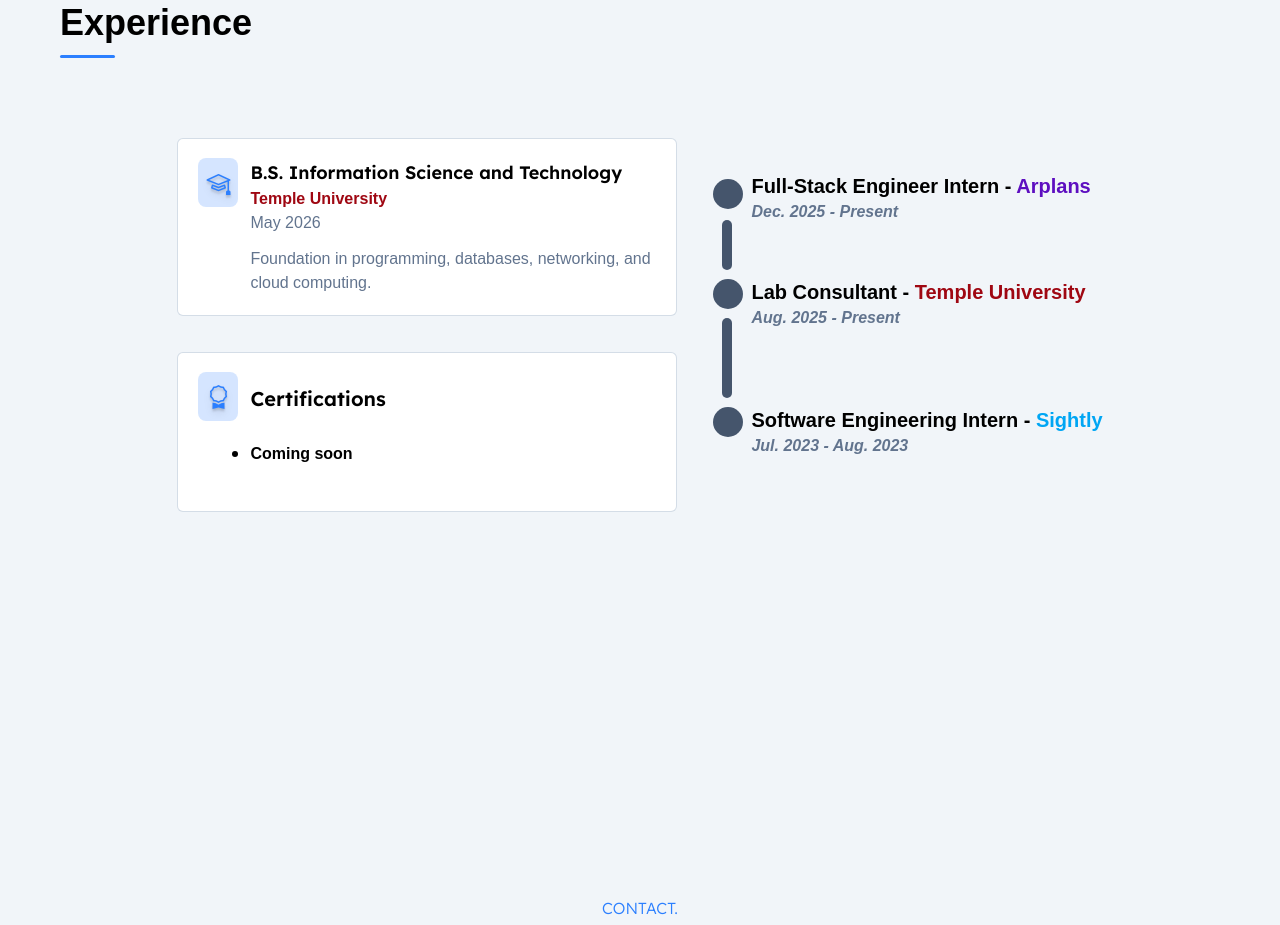
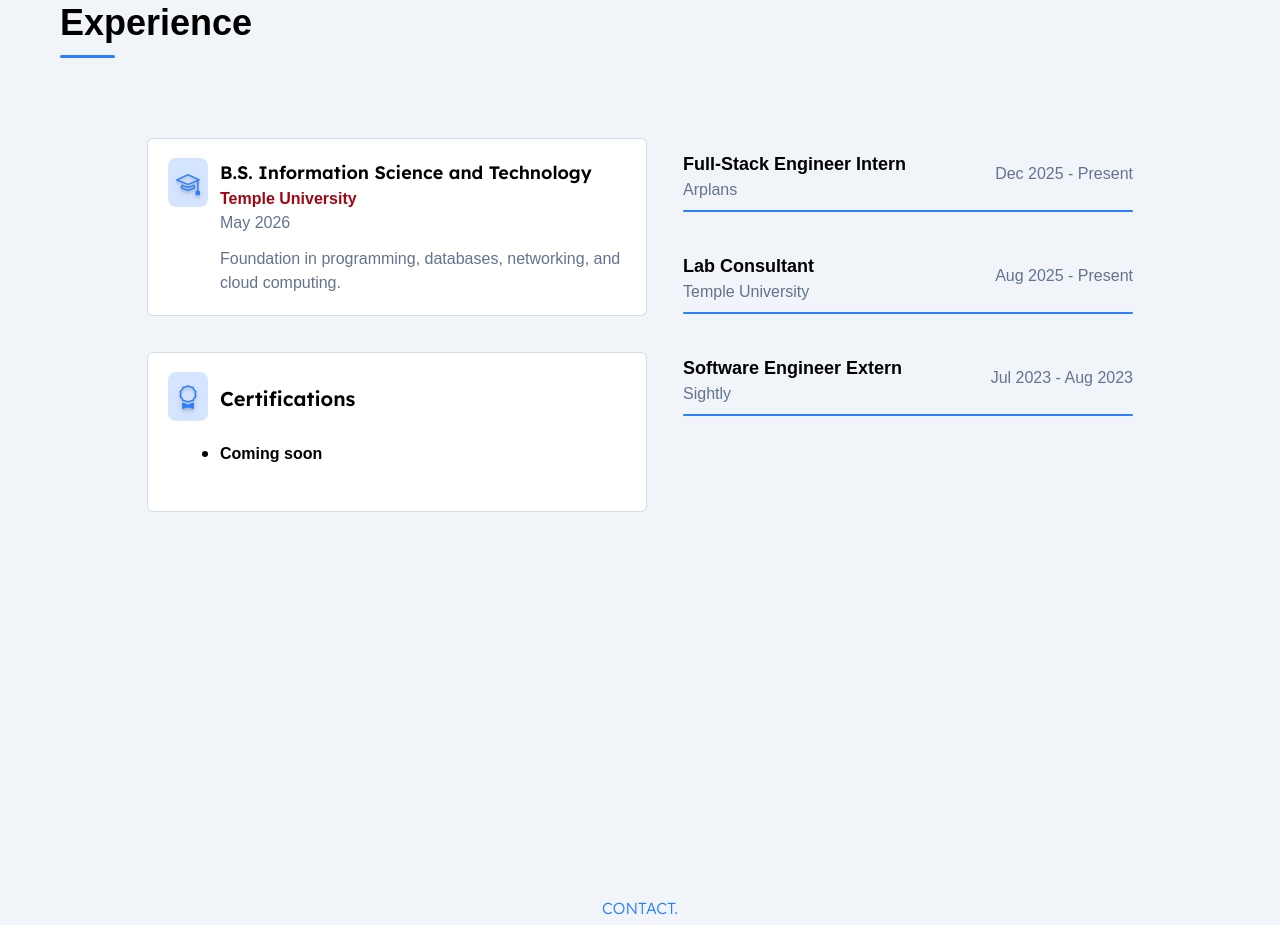
Before and after one commit to mikexbal/mikexbalogun, a website built with Vite: page portfolio/index.html in a window 1280 px wide. Shown: the part 1766-2691 px from the top of the page. Built offline with nearby package versions, Linux system fonts and the light colour scheme; a web font is replaced by a local one.

Commit message:
Fixed Divs

```diff
--- a/portfolio/index.html
+++ b/portfolio/index.html
@@ -99,7 +99,10 @@
           <h1 class="text-md mb-2 font-light text-blue-500">PORTFOLIO.</h1>
           <h3 class="text-4xl font-semibold mb-3">Experience</h3>
           <div class="bg-blue-500 h-[3px] w-[55px] rounded-full"></div>
+
           <div class="background-container flex flex-col lg:flex-row justify-center items-center">
+
+            <!-- Education Container -->
             <div class="education-container flex flex-col pt-10 md:pt-20">
               <div class="education-card mb-9 mr-9">
                 <div class="border-1 border-slate-300/80 rounded-md bg-white max-w-[500px] min-h-40 min-w-[380px] p-[20px] text-shadow-xs">
@@ -121,6 +124,7 @@
                   </div>
                 </div>
               </div>
+
               <div class="certification-card mb-9 mr-9">
                 <div class="border-1 border-slate-300/80 rounded-md bg-white max-w-[500px] min-h-40 min-w-[380px] p-[20px] text-shadow-xs">
                   <div class="flex flex-row">
@@ -131,8 +135,6 @@
                       <h1 class="text-xl font-semibold mt-3 mb-7">
                         Certifications
                       </h1>
-
-
                       <ul class="list-disc">
                         <li class="font-semibold"><p>Coming soon</p></li>
                       </ul>
@@ -141,32 +143,46 @@
                 </div>
               </div>
             </div>
-            <div class="career-container hidden lg:block">
-              <div class="flex items-center gap-2">
-                <div class="div-circle bg-slate-600 h-[30px] w-[30px] rounded-full mt-4"></div>
-                <div class="flex flex-col pt-6">
-                  <h3 class="text-xl font-semibold">Full-Stack Engineer Intern - <span class="text-violet-800">Arplans</span></h3>
-                  <p class="text-slate-500 font-semibold italic">Dec. 2025 - Present</p>
+            <!-- /Education Container -->
+
+            <!-- Career Container (Desktop) -->
+            <div class="career-container hidden lg:block w-[450px]">
+              <div class="flex flex-row justify-between" id="info-container">
+                <div>
+                  <h3 class="text-lg font-semibold">Full-Stack Engineer Intern</h3>
+                  <p class="text-slate-500">Arplans</p>
+                </div>
+                <div class="mt-3">
+                  <h3 class="text-slate-500 font-light text-md">Dec 2025 - Present</h3>
                 </div>
               </div>
-              <div class="div-line bg-slate-600 h-[50px] w-[10px] rounded-full ms-[9px] -mt-1"></div>
-              <div class="flex items-center gap-2 -mt-3">
-                <div class="div-circle bg-slate-600 h-[30px] w-[30px] rounded-full"></div>
-                <div class="flex flex-col">
-                  <h3 class="text-xl font-semibold pt-5">Lab Consultant - <span class="text-red-800">Temple University</span></h3>
-                  <p class="text-slate-500 font-semibold italic">Aug. 2025 - Present</p>
+              <div class="bg-blue-500 h-[2px] w-full rounded-full mt-2 mb-10"></div>
+
+              <div class="flex flex-row justify-between" id="info-container">
+                <div>
+                  <h3 class="text-lg font-semibold">Lab Consultant</h3>
+                  <p class="text-slate-500">Temple University</p>
+                </div>
+                <div class="mt-3">
+                  <h3 class="text-slate-500 font-light text-md">Aug 2025 - Present</h3>
                 </div>
               </div>
-              <div class="div-line bg-slate-600 h-[80px] w-[10px] rounded-full ms-[9px] -mt-3"></div>
-              <div class="flex items-center gap-2 -mt-3">
-                <div class="div-circle bg-slate-600 h-[30px] w-[30px] rounded-full"></div>
-                <div class="flex flex-col">
-                  <h3 class="text-xl font-semibold pt-5">Software Engineering Intern - <span class="text-sky-500">Sightly</span></h3>
-                  <p class="text-slate-500 font-semibold italic">Jul. 2023 - Aug. 2023</p>
+              <div class="bg-blue-500 h-[2px] w-full rounded-full mt-2 mb-10"></div>
+
+              <div class="flex flex-row justify-between" id="info-container">
+                <div>
+                  <h3 class="text-lg font-semibold">Software Engineer Extern</h3>
+                  <p class="text-slate-500">Sightly</p>
+                </div>
+                <div class="mt-3">
+                  <h3 class="text-slate-500 font-light text-md">Jul 2023 - Aug 2023</h3>
                 </div>
               </div>
+              <div class="bg-blue-500 h-[2px] w-full rounded-full mt-2 mb-10"></div>
             </div>
+            <!-- /Career Container (Desktop) -->
 
+            <!-- Career Container (Mobile) -->
             <div class="career-container-sm lg:hidden mt-5">
               <div class="career-card mb-9 mr-9">
                 <div class="border-1 border-slate-300/80 rounded-md bg-white max-w-[500px] min-h-40 min-w-[380px] p-[20px] text-shadow-xs">
@@ -178,104 +194,31 @@
                       <h1 class="text-lg font-semibold mb-5">
                         Career History
                       </h1>
-
-
                       <ul>
                         <div class="mb-2">
                           <li class="font-semibold"><p>Full-Stack Engineer Intern - <span class="text-violet-800">Arplans</span></p></li>
-                          <li class="text-sm text-slate-500 font-semibold">Aug. 2023 - Jul. 2023</li>
+                          <li class="text-sm text-slate-500 font-semibold">Dec. 2025 - Present</li>
                         </div>
                         <div class="mb-2">
                           <li class="font-semibold"><p>Lab Consultant - <span class="text-red-800">Temple University</span></p></li>
                           <li class="text-sm text-slate-500 font-semibold">Aug. 2025 - present</li>
                         </div>
-
                         <div class="mb-2">
-                          <li class="font-semibold"><p>Software Engineer Intern - <span class="text-sky-500">Sightly</span></p></li>
+                          <li class="font-semibold"><p>Software Engineer Extern - <span class="text-sky-500">Sightly</span></p></li>
                           <li class="text-sm text-slate-500 font-semibold">Aug. 2023 - Jul. 2023</li>
                         </div>
-
                       </ul>
                     </div>
                   </div>
                 </div>
               </div>
             </div>
-          </div>
-
-
-
-
-          <!-- <div class="career-conatiner flex flex-row">
-            <div class="career-left">
-
-            </div>
-            <div class="career-right">
-              <div class="career-card">
-                <h3 class="text-2xl"><span class="mt-20"><i class="bi bi-circle-fill text-blue-500 text-2xl mr-2"></i></span>Full-Stack Engineer Intern</h3>
-                <p class="pl-8">December 2025 - Present</p>
-                <p class="pl-8">Built and maintained full-stack features for a scalable web platform.</p>
-              </div>
-
-
-
-            </div>
+            <!-- /Career Container (Mobile) -->
 
           </div>
-          <div class="education-container mt-[50px] mx-auto flex flex-col">
-            <div class="education-card mb-9 mr-9">
-              <div
-                class="border-1 border-slate-300/80 rounded-md bg-white max-w-[500px] min-h-40 min-w-[380px] p-[20px] text-shadow-xs"
-              >
-                <div class="flex flex-row">
-                  <div class="left-card mr-3 mt-2">
-                    <i
-                      class="bi bi-mortarboard bg-blue-500/20 text-2xl rounded-lg p-2 text-blue-500 text-shadow-lg"
-                    ></i>
-                  </div>
-                  <div class="right-card">
-                    <h3 class="text-slate-500 font-thin">May 2026</h3>
+          <!-- /background-container -->
 
-                    <h1 class="text-lg font-semibold mb-1">
-                      B.S. Information Science and Technology
-                    </h1>
-                    <h3 class="text-red-800 mb-3">Temple University</h3>
-                    <p class="text-slate-500 font-thin">
-                      Foundation in programming, databases, networking, and cloud
-                      computing.
-                    </p>
-                  </div>
-                </div>
-              </div>
-            </div>
-            <div class="cert-card">
-              <div
-                class="border-1 border-slate-300/80 rounded-md bg-white max-w-[500px] min-h-[182px] min-w-[380px] p-[20px] text-shadow-xs"
-              >
-              <div class="flex flex-row">
-                <div class="left-card mr-3 mt-2">
-                  <i class="bi bi-award bg-blue-500/20 text-2xl rounded-lg p-2 text-blue-500 text-shadow-lg"></i>
-
-                </div>
-                <div class="right-card">
-                  <h1 class="text-2xl font-semibold mb-1 mt-2">
-                    Certifications
-                  </h1>
-
-
-                </div>
-                </div>
-                <ul class="list-disc mt-5 pl-6">
-                  <li>Coming soon</li>
-                </ul>
-
-
-            </div>
-
-          </div>
-          <p>Lorem ipsum dolor sit amet consectetur adipisicing elit. Distinctio cupiditate assumenda iure adipisci nostrum voluptate. Debitis architecto dolorem corporis enim.</p>
-
-        </div> -->
+        </div>
       </section>
 
       <section id="contact-section" class="pt-15 lg:pt-7 md:pb-30">
```
